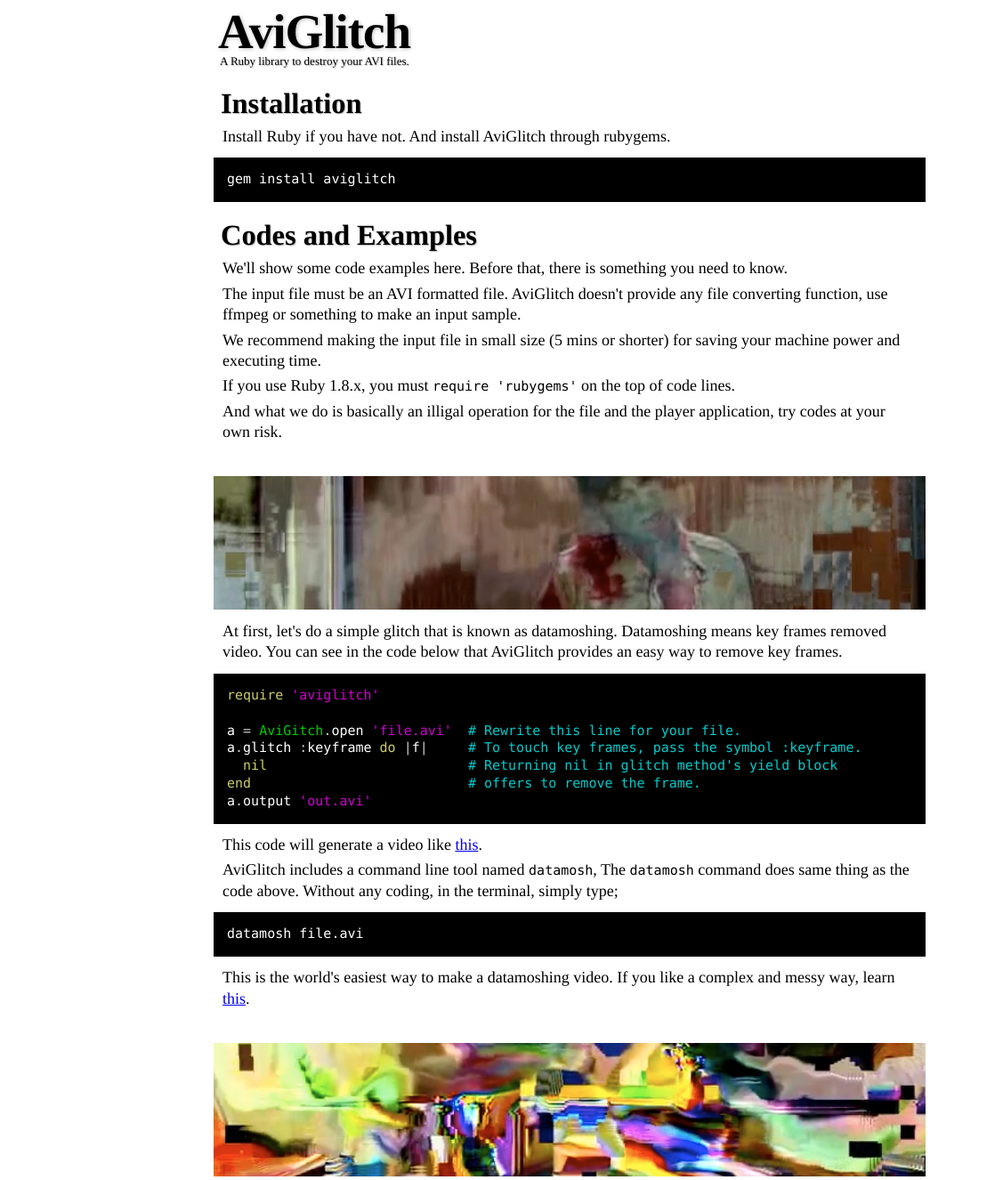
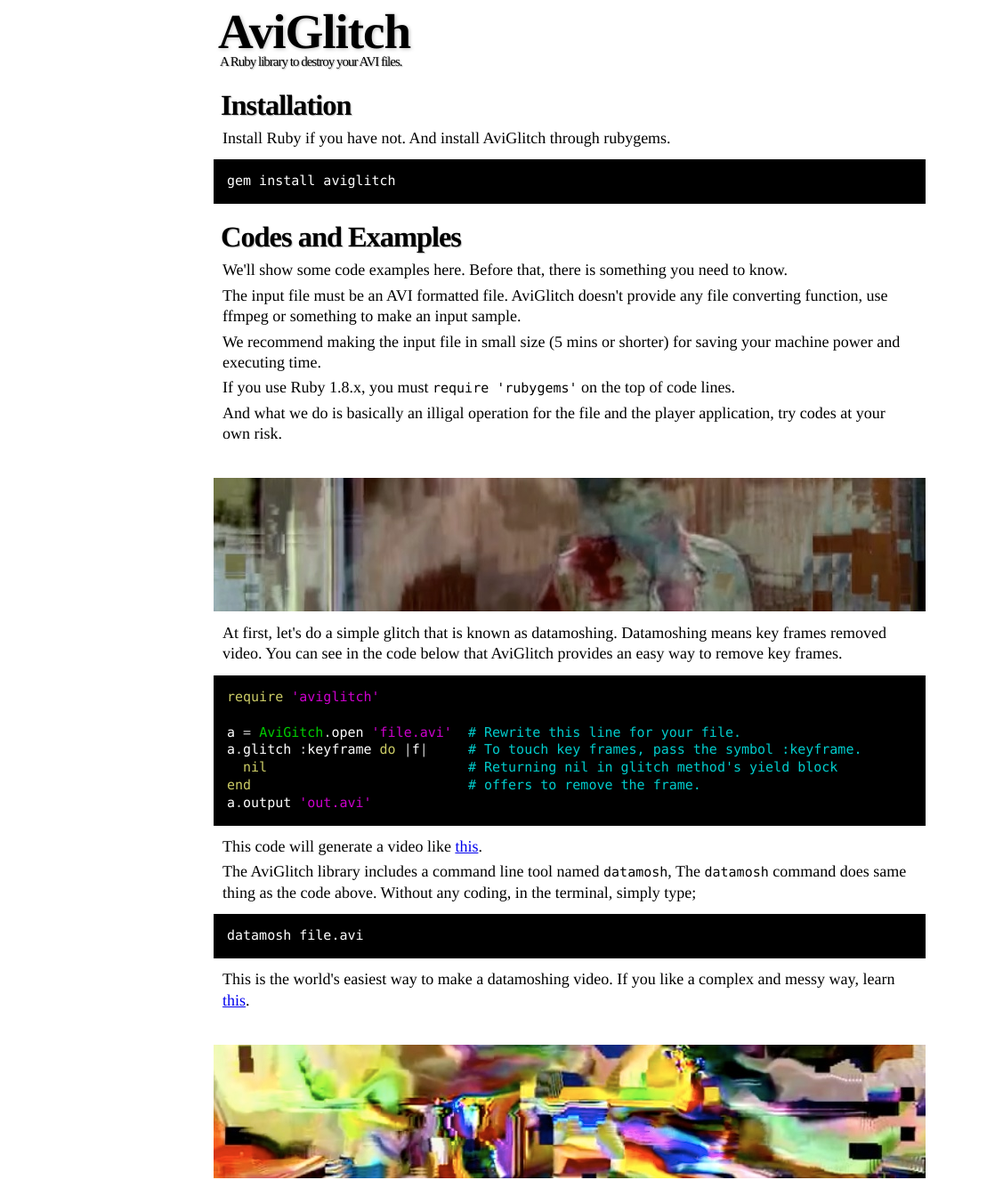
Before and after one commit to ucnv/aviglitch, a plain HTML site: page index.html in a window 1280 px wide. Shown: the top 1326 px of the page at 89% size, 0-1127 px from the left. Drawn offline with Linux system fonts and the light colour scheme.

Commit message:
Tiny fixes

```diff
--- a/files/style.css
+++ b/files/style.css
@@ -46,13 +46,13 @@ hr {
 
 h1, h2, h3, h4, h5, .description {
   margin: 0;
+  letter-spacing: -1px;
 }
 
 h1 a {
   text-shadow: 1px 1px 4px #bbb;
   display: block;
   padding: 0 5px;
-  letter-spacing: -1px;
   font-size: 55px;
   text-decoration: none;
   color: #000;
@@ -76,7 +76,7 @@ h3.example a {
   text-shadow: 1px 1px 1px #bbb;
   margin: -10px 4px 20px 7px;
   font-weight: normal;
-  font-size: small;
+  font-size: smaller;
   line-height: 1;
 }
 
--- a/index.html
+++ b/index.html
@@ -65,7 +65,7 @@ end                           # offers to remove the frame.
 a.output 'out.avi' </code></pre>
     <p>This code will generate a video like <a class="e1" href="http://player.vimeo.com/video/5609362?portrait=0&color=ffffff">this</a>.</p>
 
-    <p>AviGlitch includes a command line tool named <code>datamosh</code>, The <code>datamosh</code> command does same thing as the code above. Without any coding, in the terminal, simply type;
+    <p>The AviGlitch library includes a command line tool named <code>datamosh</code>, The <code>datamosh</code> command does same thing as the code above. Without any coding, in the terminal, simply type;
     <pre><code>datamosh file.avi</code></pre>
     </p>
 
@@ -106,7 +106,7 @@ end
 a.output 'out.avi'</code></pre>
 
     <p>And to play the result output with the VLC player, it becomes like <a class="e3" href="http://player.vimeo.com/video/6547197?portrait=0&color=ffffff">this</a>.</p>
-    <p>It's completely depends on the VLC player application and the Xvid codec. It doesn't work with other player and codec combinations.</p>
+    <p>It completely depends on the VLC player application and the Xvid codec. It doesn't work with other player and codec combinations.</p>
 
     <h3 class="example"><a name="excess_glitch" class="e4" href="http://player.vimeo.com/video/14274415?portrait=0&color=ffffff"><img src="files/e4.jpg" alt="Utah Kawasaki Band Aratame Ucnv Band on June 28, 2010" /></a></h3>
     <p>At last, we will show <a class="e4" href="http://player.vimeo.com/video/14274415?portrait=0&color=ffffff">the achievement</a> of excess glitches using ffmpeg, mencoder and AviGlitch (and no Adobe stuff).</p>
```
